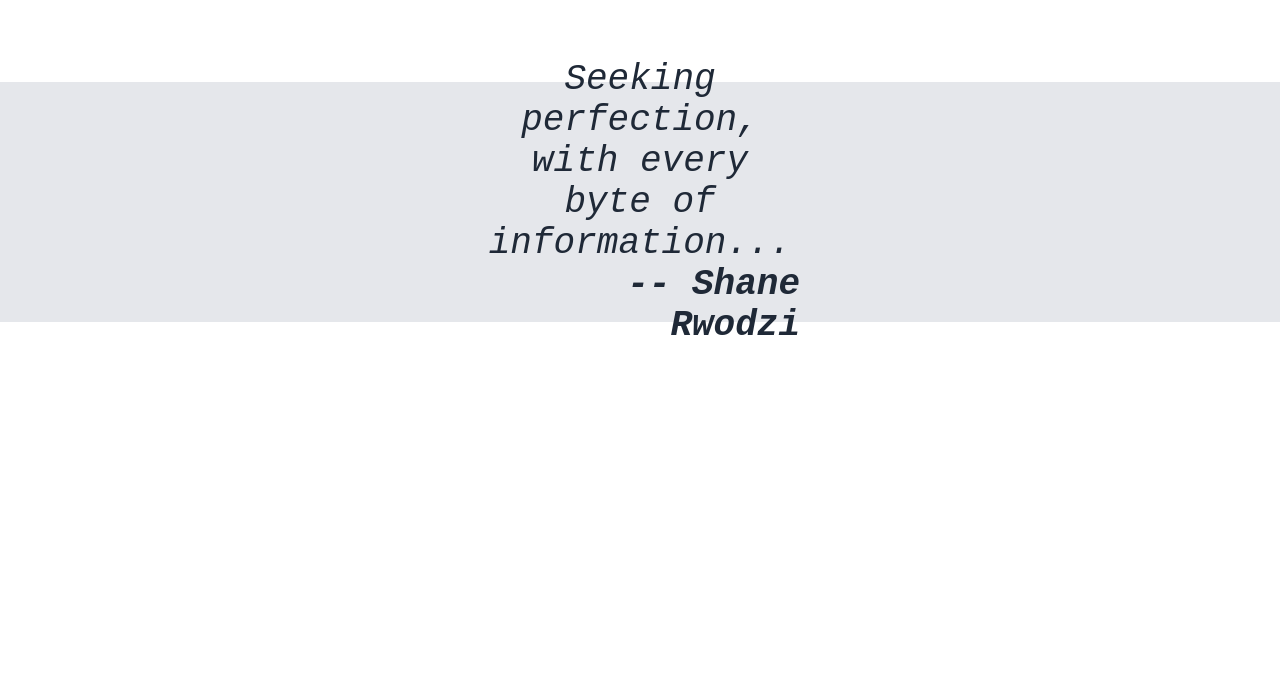
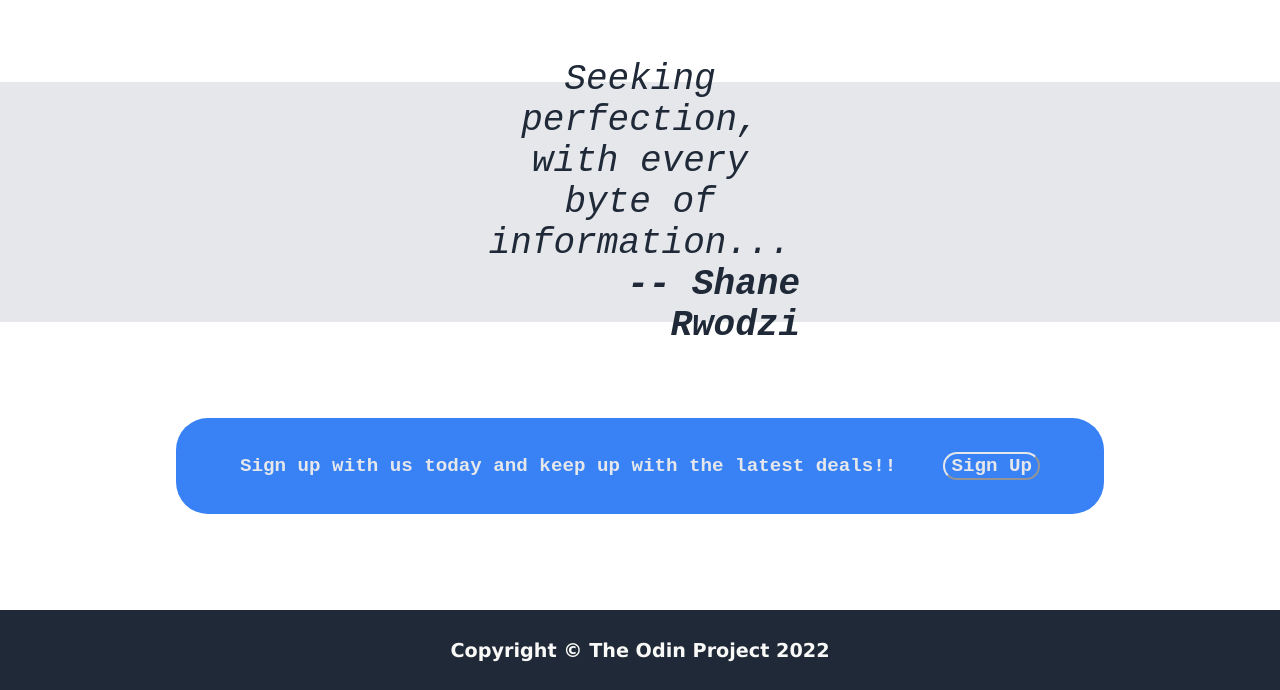
Before and after one commit to Surreal-Lemon/odin-product-page-exercise, a plain HTML site: page index.html in a window 1280 px wide. Shown: the part 905-1595 px from the top of the page. Before the commit the page ends 1251 px from the top, so only its background shows below. Drawn offline with Linux system fonts and the light colour scheme.

Commit message:
Added Sign up section as well as footer

```diff
--- a/CSS/styles.css
+++ b/CSS/styles.css
@@ -99,7 +99,6 @@ img {
   font-style: italic;
   color: #1F2937;
   max-width: 50rem;
-
 }
 
 .quote b {
@@ -110,3 +109,45 @@ img {
   font-weight: bold;
   max-width: 50rem;
 }
+
+.register {
+  background-color: #3882F6;
+  width: 50rem;
+  display: flex;
+  height: 6rem;
+  margin: 6rem auto;
+  justify-content: space-between;
+  align-items: center;
+  padding: 0 4rem;
+  border-radius: 2rem;
+}
+
+.register p {
+  color: #E5E7EB;
+  font-weight: bold;
+  font-size: larger;
+}
+
+.register button {
+  background-color: #3882F6;
+  color: #E5E7EB;
+  border-color: #E5E7EB;
+  font-weight: bold;
+  font-size: larger;
+  border-radius: 1rem;
+}
+
+.footer {
+  background-color: #1F2937;
+  height: 5rem;
+  display: flex;
+  align-items: center;
+  justify-content: center;
+}
+
+.footer p {
+  color: #F9FAF8;
+  font-family: Verdana, Geneva, Tahoma, sans-serif;
+  font-size: larger;
+  font-weight: bold;
+}
--- a/index.html
+++ b/index.html
@@ -62,6 +62,14 @@
         <b> -- Shane Rwodzi </b>
     </div>
 
+    <div class="register">
+      <p>Sign up with us today and keep up with the latest deals!!</p>
+      <button>Sign Up</button>
+    </div>
+
+    <div class="footer">
+      <p>Copyright © The Odin Project 2022</p>
+    </div>
 
   </div>
 </body>
```
